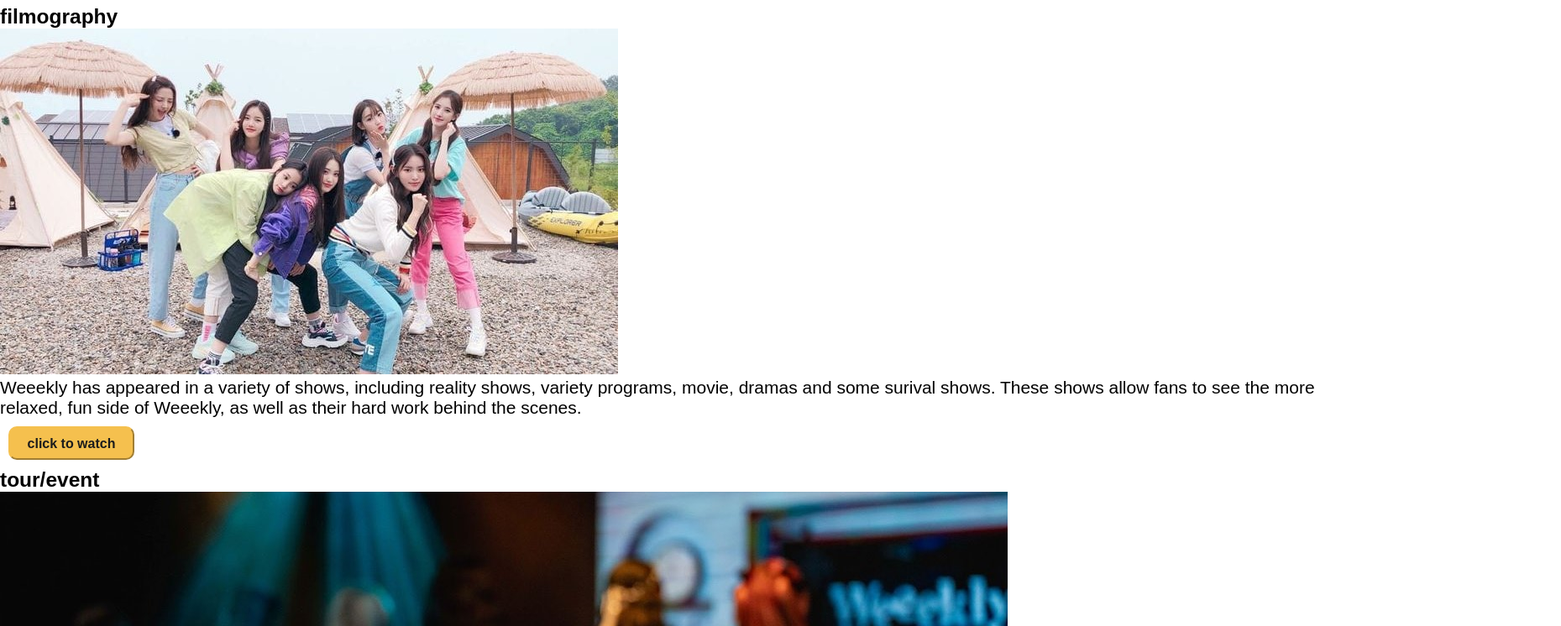
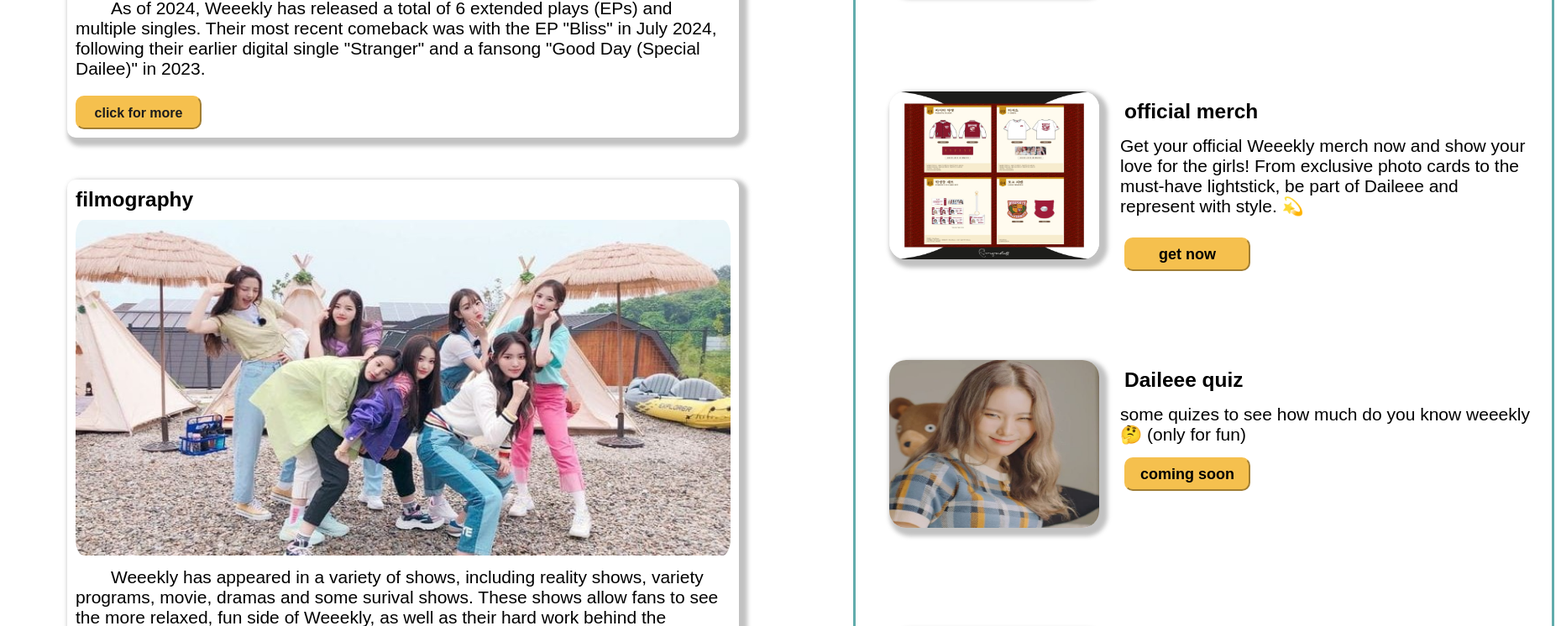
Before and after one commit to rahmah9/bliss, a plain HTML site: page index.html in a window 1280 px wide. Shown: the part 2412-3158 px from the top of the page at 84% size, 1859 px wide, since content can reach past the window. Drawn offline with nearby package versions, Linux system fonts and the light colour scheme; a web font is replaced by a local one.

Commit message:
Update style3.css

```diff
--- a/style3.css
+++ b/style3.css
@@ -181,26 +181,71 @@ main{
     order: 7;
 }
                                     /* section */
-aside {
-    width: 370px;
-    margin: 30px 40px;
-    border-radius: 10px;
+.about {
     display: flex;
-    flex-direction: column;
-    align-items: center;
-    text-align: center;
+    flex-wrap: wrap;
+    justify-content: space-between;
+    padding: 50px;
+    margin: 50px 30px;
+    gap: 30px;
+}
+.aside-part {
+    width: 35%;
 }
 
-aside img {
-    height: 300px;
-    width: 300px;
+.aside-container{
+    width: 470px;
+    flex-wrap: wrap;
+    border-radius: 10px;
+    border: var(--thrid-color) solid;
+}
+aside{
+    width: 400px;
+    margin-block: 50px;
+    border-radius: 10px;
+
+    flex-wrap: wrap;
+    margin-inline: 40px;
+}
+aside img{
+    height: 340px;
+    width: 390px;
     border-radius: 20px;
     box-shadow: 5px 5px 5px 5px #6666;
 }
-
-aside p {
+aside p{
     padding: 5px;
 }
+.article-part{
+width: 60%;
+flex-wrap: wrap;
+align-content: space-between;
+float: left;
+flex-wrap: wrap;
+}
+article{
+    width: 100%;
+    max-width: 800px;
+    box-shadow: 5px 5px 5px 5px #6666;
+    border-radius: 10px;
+    margin-bottom: 50px;
+    flex-wrap: wrap;
+}
+article img{
+    width: 100%;
+    height: auto;
+    max-height: 400px;
+    padding-inline: 10px;
+    border-radius: 20px;
+}
+.judul{
+    padding: 10px;
+}
+.isi{
+    padding: 10px;
+    text-indent: 2em;
+}
+
 
 
 .dropdown {
```
